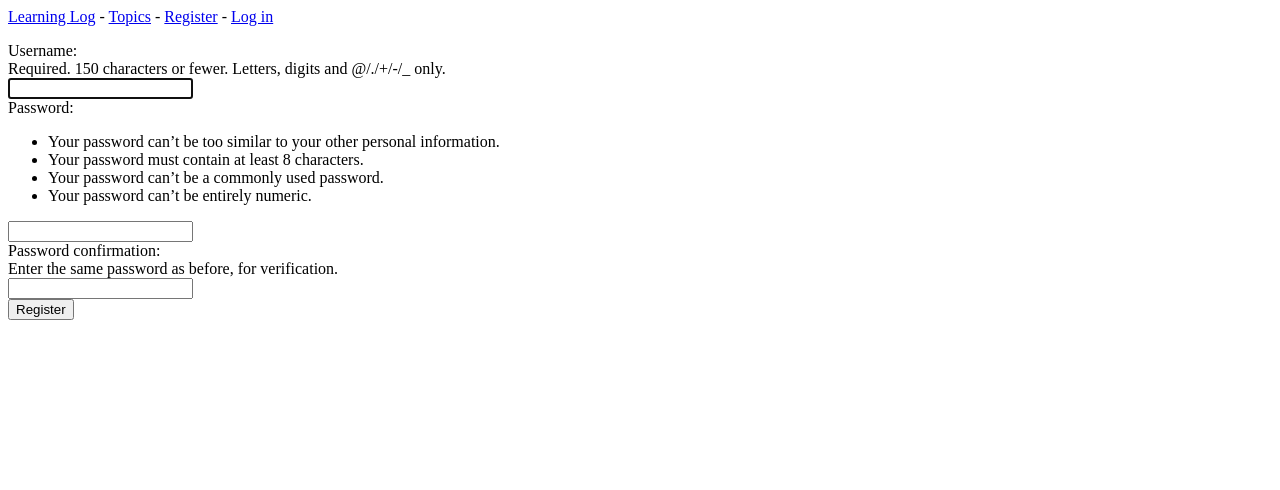
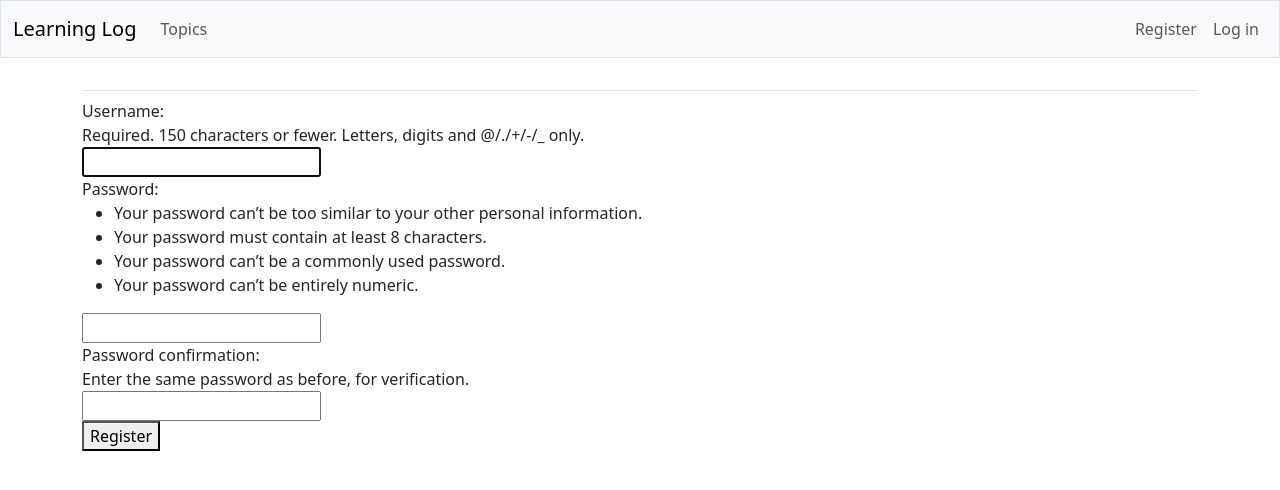
Before and after one commit to franciscapr/learning_log, a Django app: page /accounts/register/ in a window 1280 px wide. Shown: the top 490 px of the page. Run offline with Django 5.2, Linux system fonts and the light colour scheme; some libraries are stand-ins or nearby versions.

Commit message:
base.html bootstrap

```diff
--- a/learning_logs/templates/learning_logs/base.html
+++ b/learning_logs/templates/learning_logs/base.html
@@ -1,20 +1,75 @@
-<p>
-    <a href="{% url 'learning_logs:index' %}">Learning Log</a> -
-    <a href="{% url 'learning_logs:topics' %}">Topics</a> -
-    {% if user.is_authenticated %}
-    Hello, {{ user.username }}.
-    {% else %}
-    <a href="{% url 'accounts:register' %}">Register</a> -
-    <a href="{% url 'accounts:login' %}">Log in</a>
-    {% endif %}
-</p>
+<!doctype html>
+<html lang="en">
 
-{% block content %}{% endblock content %}
+<head>
+  <meta charset="utf-8">
+  <meta name="viewport" content="width=device-width, initial-scale=1">
+  <title>Learning Log</title>
 
-{% if user.is_authenticated %}
-<hr>
-<form action="{% url 'accounts:logout' %}" method="post">
-    {% csrf_token %}
-    <button name="submit">Log out</button>
-</form>
-{% endif %}
+  {% load django_bootstrap5 %}
+  {% bootstrap_css %}
+  {% bootstrap_javascript %}
+</head>
+
+<body>
+  <nav class="navbar navbar-expand-md navbar-light bg-light mb-4 border">
+    <div class="container-fluid">
+      <a class="navbar-brand" href="{% url 'learning_logs:index' %}">
+          Learning Log</a>
+
+      <button class="navbar-toggler" type="button" data-bs-toggle="collapse"
+        data-bs-target="#navbarCollapse" aria-controls="navbarCollapse"
+        aria-expanded="false" aria-label="Toggle navigation">
+        <span class="navbar-toggler-icon"></span>
+      </button>
+
+      <div class="collapse navbar-collapse" id="navbarCollapse">
+        <ul class="navbar-nav me-auto mb-2 mb-md-0">
+          <li class="nav-item">
+            <a class="nav-link" href="{% url 'learning_logs:topics' %}">
+              Topics</a></li>
+        </ul> <!-- End of links on left side of navbar -->
+
+        <!-- Account-related links -->
+        <ul class="navbar-nav ms-auto mb-2 mb-md-0">
+
+          {% if user.is_authenticated %}
+            <li class="nav-item">
+              <span class="navbar-text me-2">Hello, {{ user.username }}.
+                </span></li>
+          {% else %}
+            <li class="nav-item">
+              <a class="nav-link" href="{% url 'accounts:register' %}">
+                  Register</a></li>
+            <li class="nav-item">
+              <a class="nav-link" href="{% url 'accounts:login' %}">
+                  Log in</a></li>
+          {% endif %}
+
+        </ul> <!-- End of account-related links -->
+
+        {% if user.is_authenticated %}
+          <form action="{% url 'accounts:logout' %}" method='post'>
+            {% csrf_token %}
+            <button name='submit' class='btn btn-outline-secondary btn-sm'>
+              Log out</button>
+          </form>
+        {% endif %}
+
+      </div> <!-- Closes collapsible parts of navbar -->
+
+    </div> <!-- Closes navbar's container -->
+  </nav> <!-- End of navbar -->
+
+  <main class="container">
+    <div class="pb-2 mb-2 border-bottom">
+      {% block page_header %}{% endblock page_header %}
+    </div>
+
+    <div>
+      {% block content %}{% endblock content %}
+    </div>
+  </main>
+
+</body>
+</html>
--- a/ll_project/settings.py
+++ b/ll_project/settings.py
@@ -35,7 +35,10 @@ INSTALLED_APPS = [
     'learning_logs',
     'accounts',
 
-    # Aplicaciones de django predeterminadas.
+    # Aplicaciones de terceros
+    'django_bootstrap5',
+
+    # Aplicaciones predeterminadas de django.
     'django.contrib.admin',
     'django.contrib.auth',
     'django.contrib.contenttypes',
```
Also changed, not shown: db.sqlite3.
